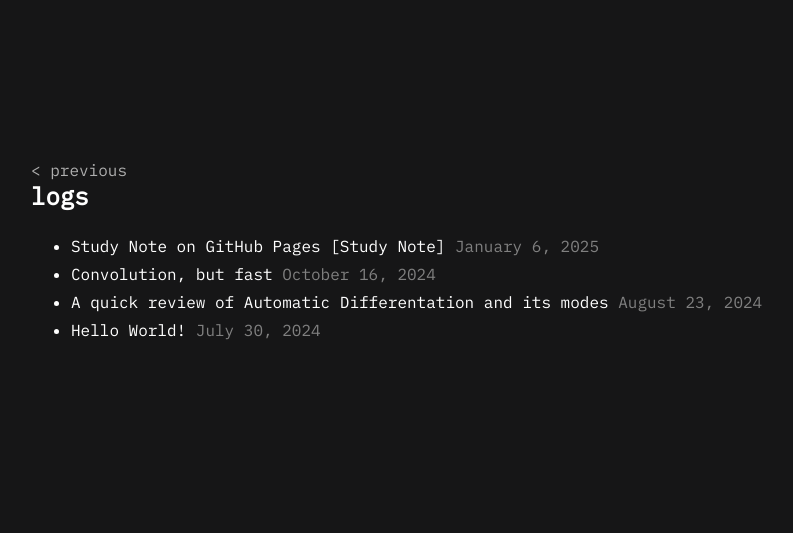
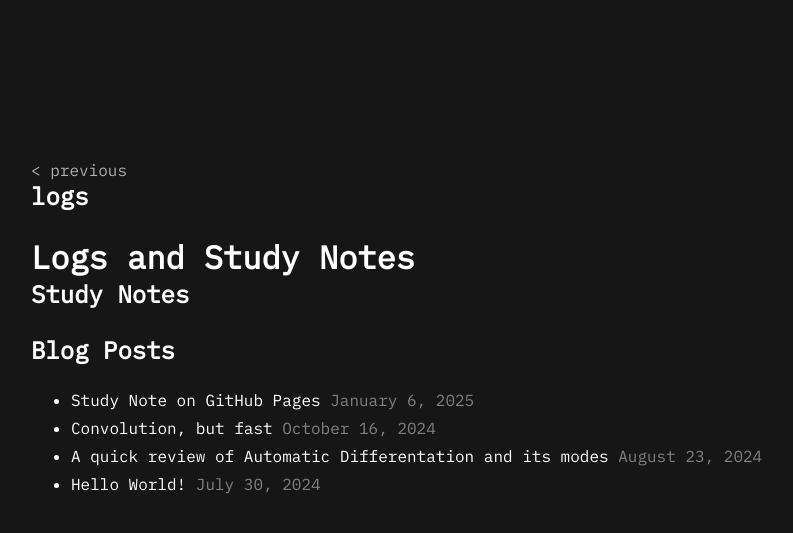
Before and after one commit to tayheau/tayheau.github.io, a Jekyll site: the page built from logs.html, in a window 1280 px wide. Shown: the top 533 px of the page, without its empty margins (209-1002 px from the left). Built offline with Jekyll 4.4.1, drawn with Linux system fonts in a browser that asks for light colours.

Commit message:
Update logs.html

```diff
--- a/logs.html
+++ b/logs.html
@@ -2,18 +2,25 @@
 title: logs
 layout: logs
 ---
+
+<h1>Logs and Study Notes</h1>
+
+<h2>Study Notes</h2>
+<ul>
+  {% for note in site.notes %}
+    <li>
+      <a href="{{ note.url }}">{{ note.title }}</a> [Study Note]
+      <span>{{ note.date | date: "%B %-d, %Y" }}</span>
+    </li>
+  {% endfor %}
+</ul>
+
+<h2>Blog Posts</h2>
 <ul>
   {% for post in site.posts %}
-    {% if post.layout == "study" %}
-        <li>
-            <a href="{{ post.url }}">{{ post.title }}</a> [Study Note]
-            <span>{{ post.date | date: "%B %-d, %Y" }}</span>
-        </li>
-    {% else %}
     <li>
       <a href="{{ post.url }}">{{ post.title }}</a>
       <span>{{ post.date | date: "%B %-d, %Y" }}</span>
     </li>
-    {% endif %}
   {% endfor %}
 </ul>
```
Lines whose indentation alone changed are shown as unchanged.
